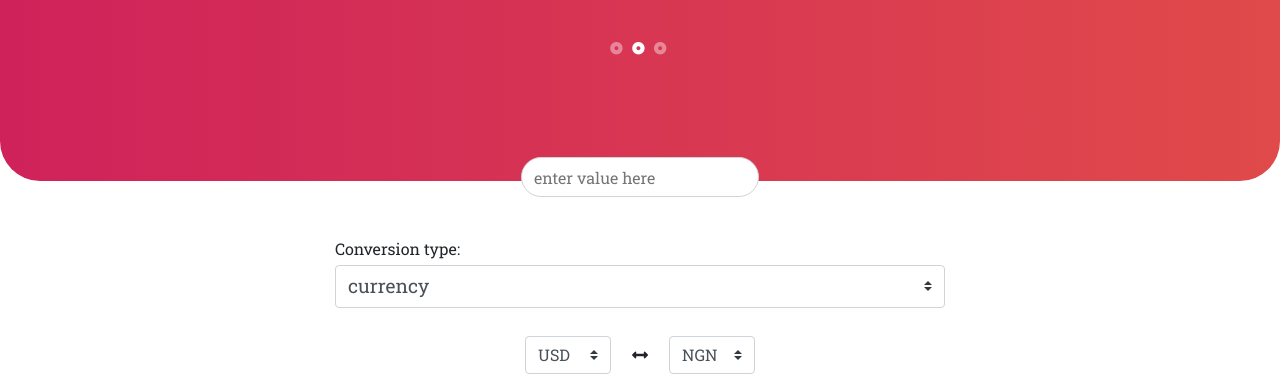
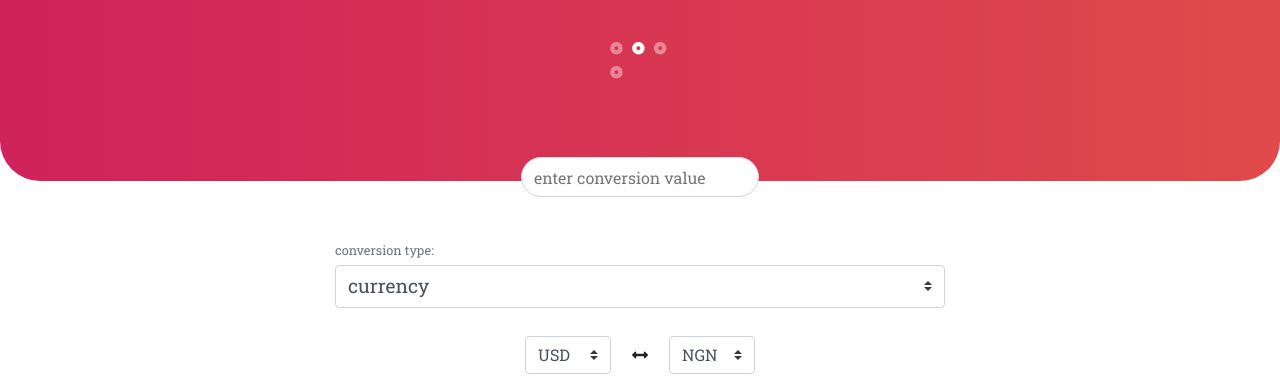
Before and after one commit to Mayowa-Ojo/xchange-ui, a website with bundled scripts: page src/index.html in a window 1280 px wide. Shown: the part 139-515 px from the top of the page. Built offline with nearby package versions, Linux system fonts and the light colour scheme; no server answers; files whose address does not match are found by name.

```diff
--- a/src/index.html
+++ b/src/index.html
@@ -41,17 +41,18 @@
                 <i style="opacity: 1;" class="fas fa-dot-circle one"></i>
                 <i class="fas fa-dot-circle two"></i>
                 <i class="fas fa-dot-circle three"></i>
+                <i class="fas fa-dot-circle four"></i>
             </div>
         </div>
 
         <div class="header-bottom">
-            <input type="text" name="user-input" id="user-input" placeholder="enter value here">
+            <input type="text" name="user-input" id="user-input" placeholder="enter conversion value">
         </div>
     </header>
     <main>
         <div class="xchange-type">
-            <div class="col-auto my-1">Conversion type:</label>
-                <!-- <label for="conversion" class="mr-sm-2">Conversion</label> -->
+            <div class="col-auto my-1">
+                <label for="conversion" style="color: #6c757d; font-size: 0.8rem; margin: 0">conversion type: </label>
                 <select name="conversion" id="conversion" class="custom-select my-1 mr-sm-2">
                     <option value="currency" selected>currency</option>
                     <option value="weight">weight</option>
```
